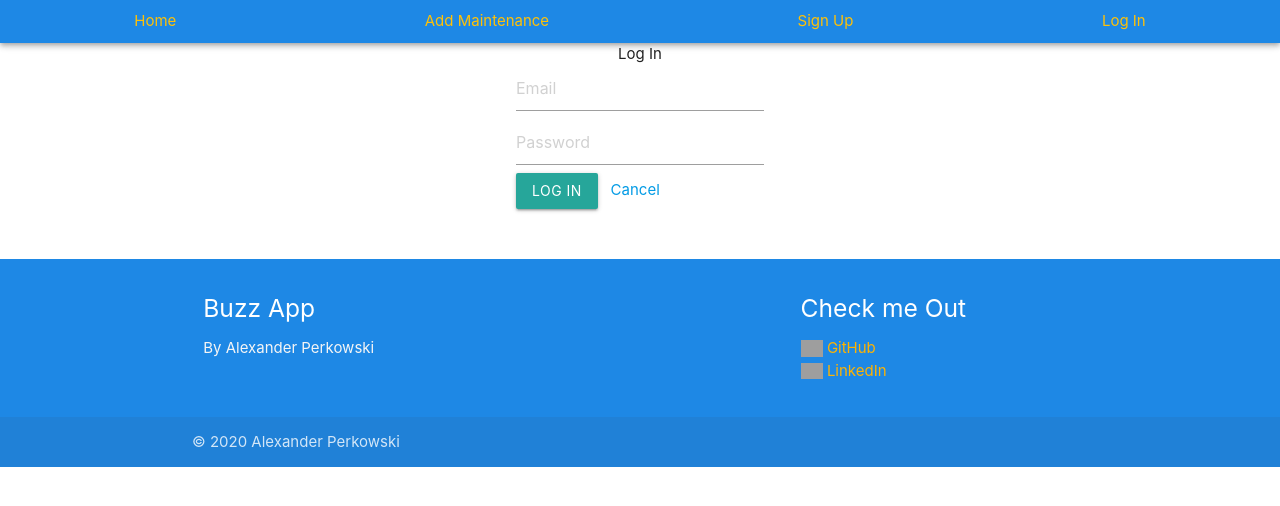
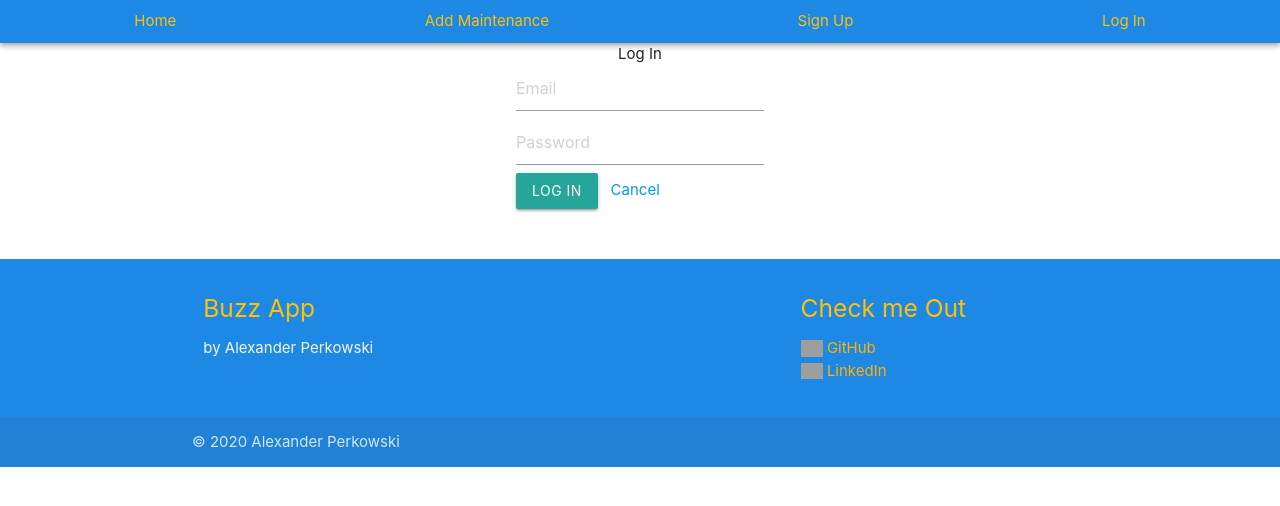
Before and after one commit to perkowskialex/buzz, a React (Create React App) app: page /login in a window 1280 px wide. Shown: the top 506 px of the page. Built offline with nearby package versions, Linux system fonts and the light colour scheme; no server answers; grey boxes are pictures that could not be loaded.

Commit message:
add readme

```diff
--- a/src/components/Footer/Footer.jsx
+++ b/src/components/Footer/Footer.jsx
@@ -7,11 +7,11 @@ export default class Footer extends Component {
         <div class="container">
           <div class="row">
             <div class="col l6 s12">
-              <h5 class="white-text">Buzz App</h5>
-              <p class="grey-text text-lighten-4">By Alexander Perkowski</p>
+              <h5 class="amber-text">Buzz App</h5>
+              <p class="grey-text text-lighten-4">by Alexander Perkowski</p>
             </div>
             <div class="col l4 offset-l2 s12">
-              <h5 class="white-text">Check me Out</h5>
+              <h5 class="amber-text">Check me Out</h5>
               <ul>
                 <li>
                   <a
--- a/src/components/SMSForm/SMSForm.css
+++ b/src/components/SMSForm/SMSForm.css
@@ -1,6 +1,7 @@
 .sms-form {
   text-align: left;
   padding: 1em;
+  width: 50%;
 }
 .sms-form label {
   display: block;
--- a/src/pages/EditMaintenancePage/EditMaintenancePage.jsx
+++ b/src/pages/EditMaintenancePage/EditMaintenancePage.jsx
@@ -70,7 +70,7 @@ export default class EditMaintenancePage extends Component {
               />
             </div>
             <button
-              className="btn waves-effect waves-light blue darken-1"
+              className="btn waves-effect waves-light blue darken-2"
               type="submit"
               disabled={this.state.invalidForm}
             >
--- a/src/pages/MaintenanceListPage/MaintenanceListPage.jsx
+++ b/src/pages/MaintenanceListPage/MaintenanceListPage.jsx
@@ -15,8 +15,8 @@ export default function MaintenanceListPage(props) {
             key={maintenance._id}
           />
         ))}
-        <h3 className="center">Send a Text Reminder</h3>
-        <SMSForm />
+        <h3 className>Send a Text Reminder</h3>
+        <SMSForm className="center" />
       </div>
     </>
   );
```
Also changed, not shown: 1 other file (tests, documents, lock files or other folders).
